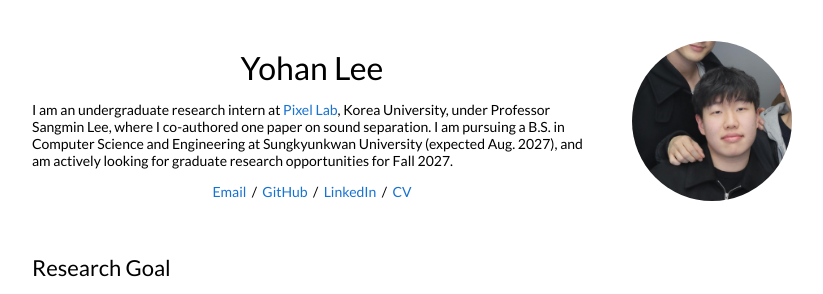
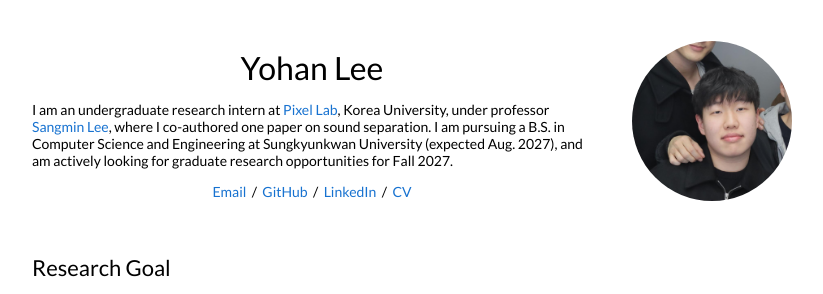
Before and after one commit to yh-lee01/yh-lee01.github.io, a Jekyll site: the page built from _posts/2026-01-01-pub-SCFM.md, in a window 1280 px wide. Shown: the top 294 px of the page, without its empty margins (228-1051 px from the left). Built offline with Jekyll 4.4.1, drawn with Linux system fonts in a browser that asks for light colours; part of the change alters nothing that is shown.

```diff
--- a/_data/profile.yml
+++ b/_data/profile.yml
@@ -14,7 +14,7 @@ links:
 
 # 프로필 소개 문단 (HTML 사용 가능, 문단별로 - 로 구분)
 bio:
-  - 'I am an undergraduate research intern at <a href="https://sites.google.com/view/pixel-lab-ai/home">Pixel Lab</a>, Korea University, under Professor Sangmin Lee, where I co-authored one paper on sound separation. I am pursuing a B.S. in Computer Science and Engineering at Sungkyunkwan University (expected Aug. 2027), and am actively looking for graduate research opportunities for Fall 2027.'
+  - 'I am an undergraduate research intern at <a href="https://sites.google.com/view/pixel-lab-ai/home">Pixel Lab</a>, Korea University, under professor <a href="https://sites.google.com/view/sangmin-lee/home">Sangmin Lee</a>, where I co-authored one paper on sound separation. I am pursuing a B.S. in Computer Science and Engineering at Sungkyunkwan University (expected Aug. 2027), and am actively looking for graduate research opportunities for Fall 2027.'
 
 # ============================================================
 # Research 섹션
```
